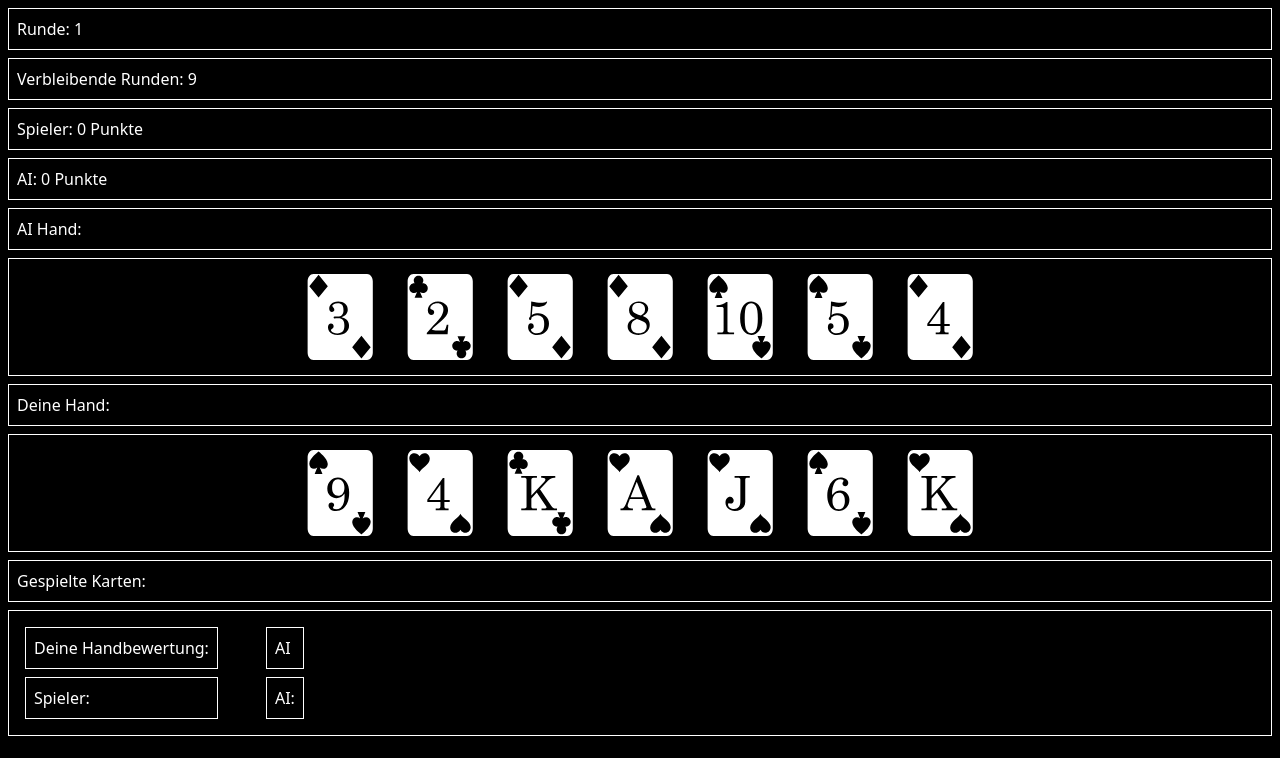
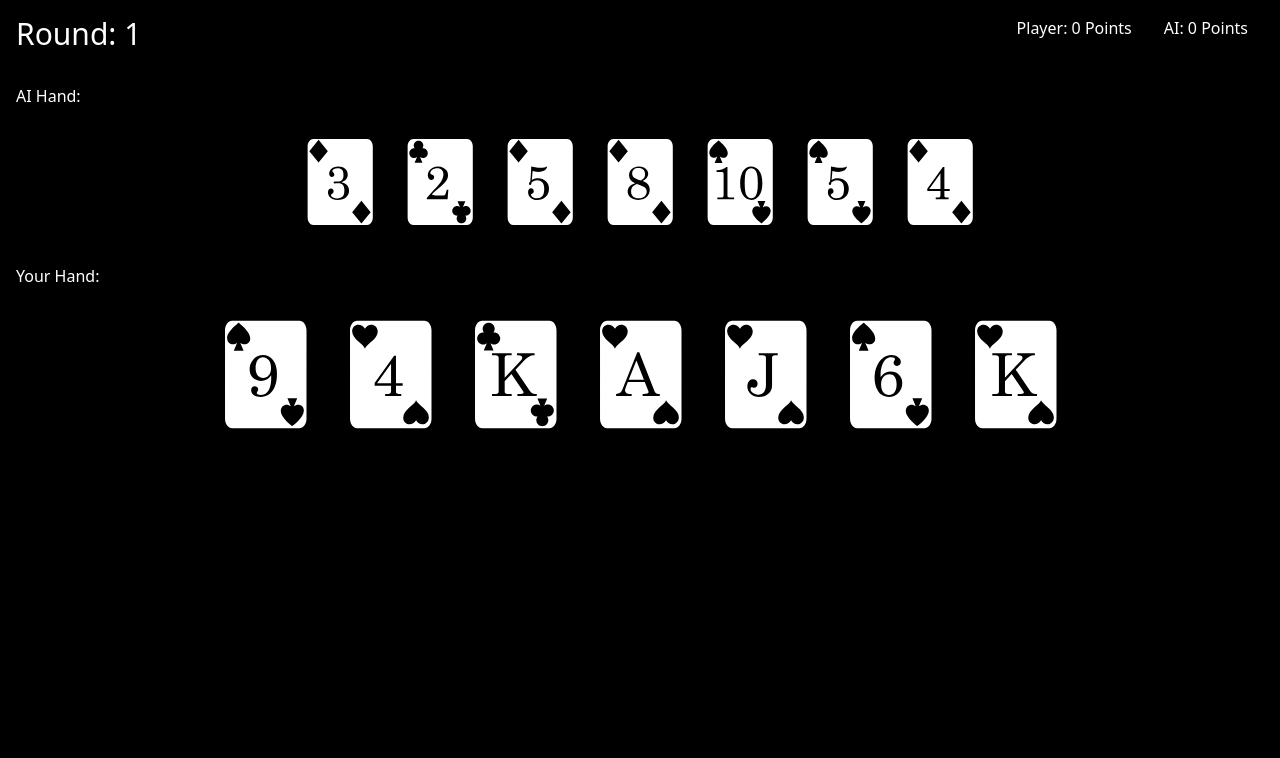
Before and after one commit to teleidoskopbild/KARDIKON, a React (Vite) app: page /game in a window 1280 px wide. Both pictures are taken after a click on the button "Start Game". Shown: the top 758 px of the page. Built offline with nearby package versions, Linux system fonts and the light colour scheme.

Commit message:
style game-view

```diff
--- a/src/pages/GamePage.jsx
+++ b/src/pages/GamePage.jsx
@@ -269,7 +269,7 @@ const GamePage = () => {
     <div className="game-page bg-black text-white h-screen flex flex-col justify-center">
       {!gameStarted && (
         <button
-          className="border p-4 m-6 rounded-full self-center"
+          className="border p-4 m-6 rounded-full self-center cursor-pointer hover:scale-105 transition"
           onClick={startGameHandler}
         >
           Start Game
@@ -278,12 +278,15 @@ const GamePage = () => {
       {gameStarted && (
         <div className="min-w-screen min-h-screen">
           {" "}
-          <h3 className="border p-2 m-2">Runde: {currentRound}</h3>
-          <h3 className="border p-2 m-2">Verbleibende Runden: {roundsLeft}</h3>
-          <h3 className="border p-2 m-2">Spieler: {playerScore} Punkte</h3>
-          <h3 className="border p-2 m-2">AI: {aiScore} Punkte</h3>
-          <h3 className="border p-2 m-2">AI Hand:</h3>
-          <ul className="flex  border p-2 m-2 justify-center">
+          <div className="flex justify-between">
+            <h3 className="p-2 m-2 text-3xl">Round: {currentRound}</h3>
+            <div className="flex mr-4">
+              <h3 className=" p-2 m-2">Player: {playerScore} Points</h3>
+              <h3 className=" p-2 m-2">AI: {aiScore} Points</h3>
+            </div>
+          </div>
+          <h3 className="p-2 m-2">AI Hand:</h3>
+          <ul className="flex   p-2 m-2 justify-center">
             {aiHand.map((card, index) => (
               <li key={index} className=" p-0">
                 <img
@@ -294,8 +297,30 @@ const GamePage = () => {
               </li>
             ))}
           </ul>
-          <h3 className="border p-2 m-2">Deine Hand:</h3>
-          <ul className="flex  border p-2 m-2 justify-center">
+          <div className="flex justify-center">
+            {aiPlayedCards.map((card, index) => (
+              <div key={index} className=" p-0 m-1">
+                <img
+                  className="w-[100px]"
+                  src={`images/${card.value}_${card.suit}.svg`}
+                  alt={`${card.value} of ${card.suit}`}
+                />
+              </div>
+            ))}
+          </div>
+          <div className="flex justify-center">
+            {playerPlayedCards.map((card, index) => (
+              <div key={index} className=" p-0 m-1">
+                <img
+                  className="w-[100px]"
+                  src={`images/${card.value}_${card.suit}.svg`}
+                  alt={`${card.value} of ${card.suit}`}
+                />
+              </div>
+            ))}
+          </div>
+          <h3 className="p-2 m-2">Your Hand:</h3>
+          <ul className="flex p-2 m-2 justify-center">
             {playerHand.map((card, index) => (
               <li
                 key={index}
@@ -303,7 +328,7 @@ const GamePage = () => {
                 onClick={() => playPlayerCard(card)} // Spieler kann Karte spielen
               >
                 <img
-                  className="w-[100px]"
+                  className="w-[125px]"
                   src={`images/${card.value}_${card.suit}.svg`}
                   alt={`${card.value} of ${card.suit}`}
                 />
@@ -311,47 +336,27 @@ const GamePage = () => {
             ))}
           </ul>
           {/* Anzeige für die gespielten Karten */}
-          <h3 className="border p-2 m-2">Gespielte Karten:</h3>
-          <div className="flex gap-8 border p-2 m-2">
+          {/* <div className="flex gap-8 border p-2 m-2">
             <div>
               <h3 className="border p-2 m-2">
                 Deine Handbewertung: {playerHandStrength}
               </h3>
 
               <h4 className="border p-2 m-2">Spieler:</h4>
-              <div className="flex">
-                {playerPlayedCards.map((card, index) => (
-                  <div key={index} className=" p-0 m-1">
-                    <img
-                      className="w-[100px]"
-                      src={`images/${card.value}_${card.suit}.svg`}
-                      alt={`${card.value} of ${card.suit}`}
-                    />
-                  </div>
-                ))}
-              </div>
             </div>
-            <div>
-              <h3 className="border p-2 m-2">AI</h3>
-              <h4 className="border p-2 m-2">AI:</h4>
-              <div className="flex">
-                {aiPlayedCards.map((card, index) => (
-                  <div key={index} className=" p-0 m-1">
-                    <img
-                      className="w-[100px]"
-                      src={`images/${card.value}_${card.suit}.svg`}
-                      alt={`${card.value} of ${card.suit}`}
-                    />
-                  </div>
-                ))}
-              </div>
-            </div>
+          </div> */}
+          {/* Button zum nächsten Runde starten */}
+          <div className="flex justify-center">
+            {" "}
+            {playerPlayedCards.length === 5 && !roundEvaluated && (
+              <button
+                className="text-2xl hover:scale-105 transition  cursor-pointer"
+                onClick={evaluateRound}
+              >
+                Play Hand
+              </button>
+            )}
           </div>
-          {/* Button zum nächsten Runde starten */}
-          {playerPlayedCards.length === 5 && !roundEvaluated && (
-            <button onClick={evaluateRound}>Runde auswerten</button>
-          )}
-          {roundEvaluated && <button onClick={nextRound}>Nächste Runde</button>}
           {roundEvaluated && (
             <div className="fixed top-1/2 left-1/2 -translate-x-1/2 -translate-y-1/2 border p-4 m-4 rounded bg-gray-800 z-50 flex flex-col items-center">
               <p className="text-lg">{roundResult}</p>
```
